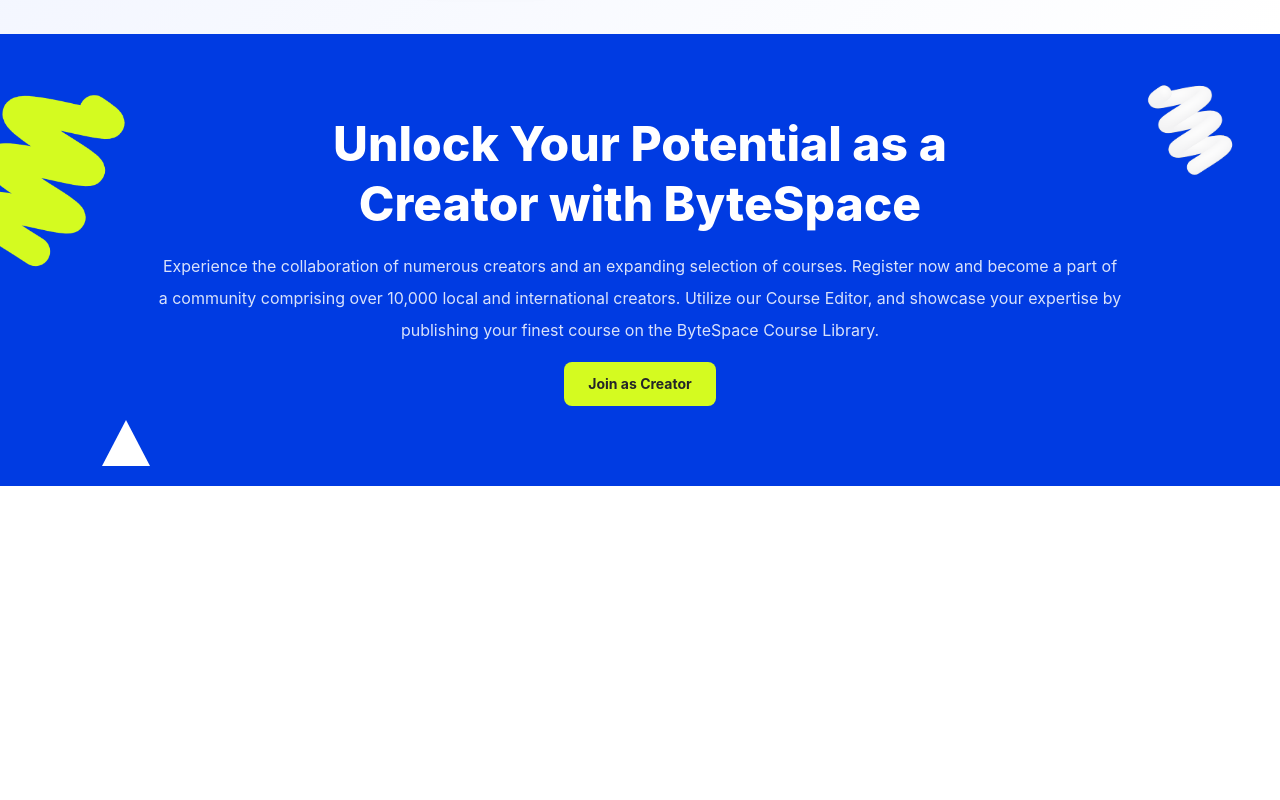
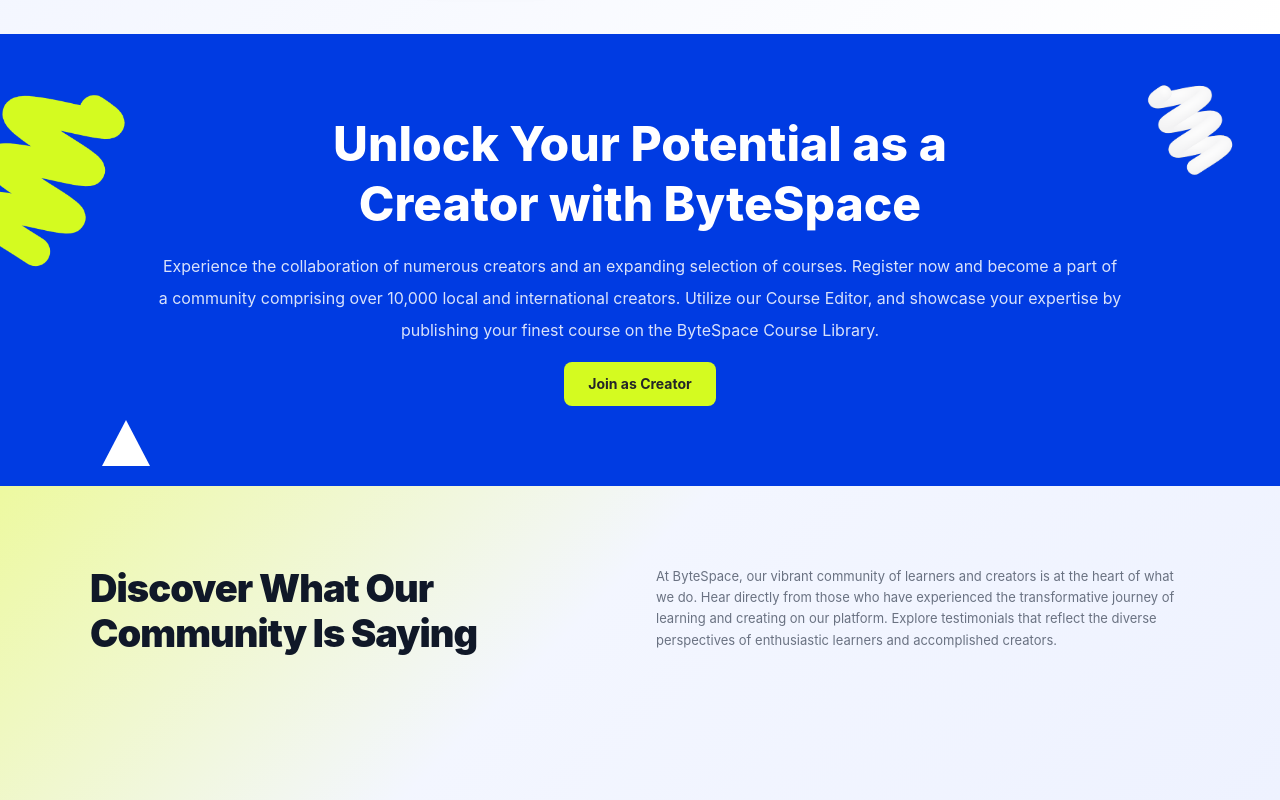
Before and after one commit to Sh-Mustak/bytespace, a React (Vite) app: page / in a window 1280 px wide. Shown: the part 3541-4341 px from the top of the page. Before the commit the page ends 4027 px from the top, so only its background shows below. Built offline with nearby package versions, Linux system fonts and the light colour scheme.

Commit message:
feat: add testimonial section to home page

```diff
--- /dev/null
+++ b/src/components/TestimonialSection/TestimonialsSection.jsx
@@ -0,0 +1,30 @@
+
+
+export default function TestimonialsSection() {
+  return (
+    <section className="bg-[linear-gradient(135deg,#edf9a0_0%,#f3f6ff_45%,#eef2ff_100%)] py-20 font-sans text-gray-900 overflow-hidden">
+      <div className="max-w-[1180px] mx-auto px-6 md:px-10">
+        {/* Section Header */}
+        <div className="grid grid-cols-1 md:grid-cols-12 gap-8 items-start mb-16">
+          <div className="md:col-span-6">
+            <h2 className="text-3xl md:text-[38px] leading-[1.18] font-black text-gray-900 tracking-tight">
+              Discover What Our
+              <br />
+              Community Is Saying
+            </h2>
+          </div>
+          <div className="md:col-span-6">
+            <p className="text-xs md:text-[13px] text-gray-500 leading-relaxed font-normal">
+              At ByteSpace, our vibrant community of learners and creators is at
+              the heart of what we do. Hear directly from those who have
+              experienced the transformative journey of learning and creating on
+              our platform. Explore testimonials that reflect the diverse
+              perspectives of enthusiastic learners and accomplished creators.
+            </p>
+          </div>
+        </div>
+
+      </div>
+    </section>
+  );
+}
--- a/src/pages/Home.jsx
+++ b/src/pages/Home.jsx
@@ -3,6 +3,7 @@
 import GrowthSection from "../components/growthSection/GrowthSection.jsx";
 import Hero from "../components/hero/Hero.jsx";
 import LogosStrip from "../components/logoStrip/LogosStrip.jsx";
+import TestimonialsSection from "../components/TestimonialSection/TestimonialsSection.jsx";
 
 export default function Home() {
   return (
@@ -12,6 +13,7 @@
       <CoursesSection />
       <GrowthSection />
       <CTASection />
+      <TestimonialsSection />
     </>
   );
 }
```
